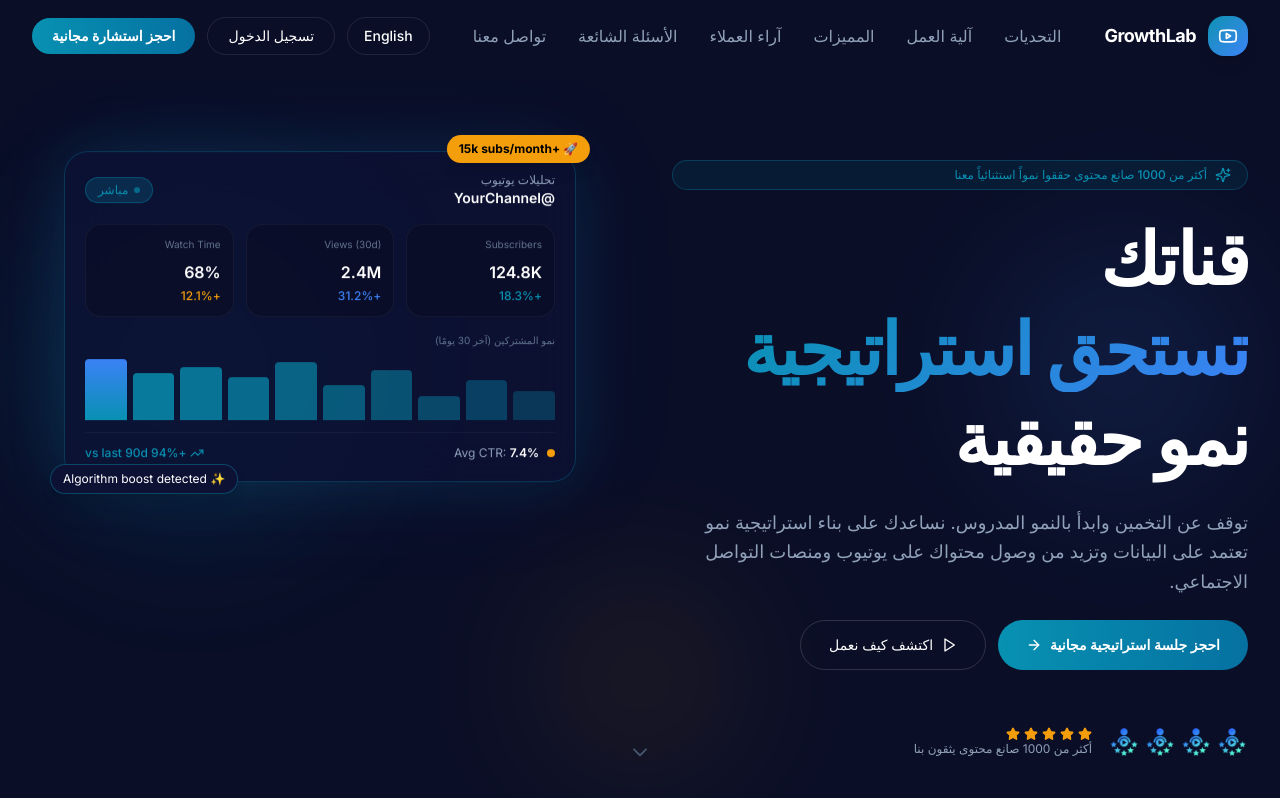
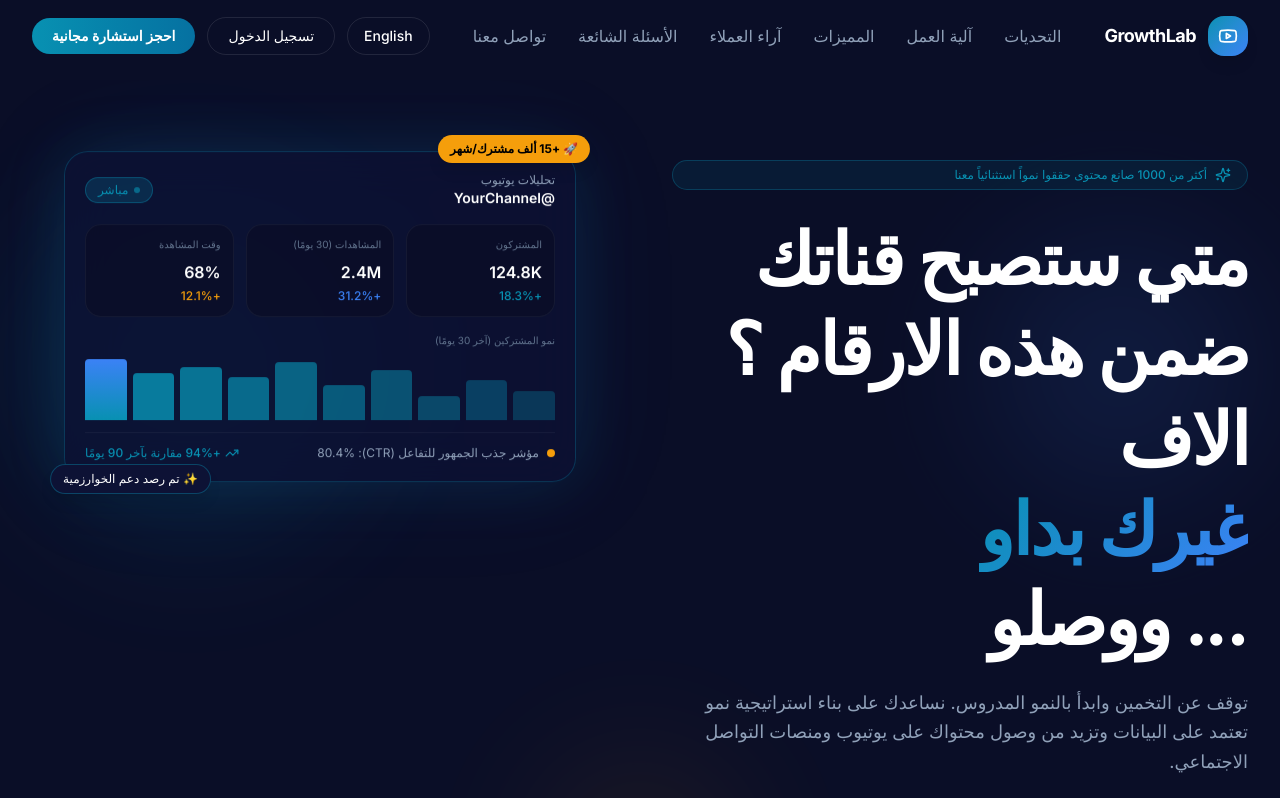
Before and after one commit to Mohammed-Karim226/GrowthLab, a Next.js app: page /ar in a window 1280 px wide. Shown: the top 798 px of the page. Built offline with nearby package versions, Linux system fonts and the light colour scheme.

Commit message:
- Fix and manage other translation issues

```diff
--- a/src/components/home/AnalyticsDashboard.tsx
+++ b/src/components/home/AnalyticsDashboard.tsx
@@ -42,19 +42,19 @@
         <div className="grid gap-3 sm:grid-cols-3 mb-4">
           {[
             {
-              label: "Subscribers",
+              label: t("subscribers"),
               value: "124.8K",
               change: "+18.3%",
               color: "#0891B2",
             },
             {
-              label: "Views (30d)",
+              label: t("views"),
               value: "2.4M",
               change: "+31.2%",
               color: "#3B82F6",
             },
             {
-              label: "Watch Time",
+              label: t("watchTime"),
               value: "68%",
               change: "+12.1%",
               color: "#F59E0B",
@@ -109,12 +109,12 @@
           <div className="flex items-center gap-2 text-slate-400">
             <span className="h-2 w-2 rounded-full bg-[#F59E0B]" />
             <span className="text-xs">
-              Avg CTR: <span className="font-semibold text-white">7.4%</span>
+               {t("avgCtr", { value: "80.4%" })}
             </span>
           </div>
           <div className="flex items-center gap-1 text-xs font-medium text-[#0891B2]">
             <TrendingUp className="h-3.5 w-3.5" />
-            <span>+94% vs last 90d</span>
+            <span>{t("vsLast90d")}</span>
           </div>
         </div>
       </div>
@@ -129,7 +129,7 @@
         }}
         className="absolute -bottom-3 -left-4 rounded-full bg-[#0D1235] border border-[#0891B2]/40 px-3 py-1.5 text-xs text-white shadow-lg"
       >
-        ✨ Algorithm boost detected
+        {t("algorithmBoost")}
       </motion.div>
 
       <motion.div
@@ -142,7 +142,7 @@
         }}
         className="absolute -top-4 -right-4 rounded-full bg-[#F59E0B] px-3 py-1.5 text-xs font-bold text-black shadow-lg"
       >
-        🚀 +15k subs/month
+       {t("subsMonth")}
       </motion.div>
     </motion.div>
   );
--- a/src/components/home/BenefitsSection.tsx
+++ b/src/components/home/BenefitsSection.tsx
@@ -3,7 +3,7 @@
 import SectionReveal from "@/components/home/SectionReveal";
 import type { BenefitCard } from "@/lib/landing";
 import { motion, useMotionValue, useTransform } from "framer-motion";
-import { useTranslations } from "next-intl";
+import { useLocale, useTranslations } from "next-intl";
 import { useRef } from "react";
 
 type BenefitsSectionProps = {
@@ -11,6 +11,7 @@
 };
 
 const BenefitsSection = ({ benefits }: BenefitsSectionProps) => {
+
   const t = useTranslations("benefits");
   return (
     <section
@@ -85,6 +86,8 @@
     x.set(0);
     y.set(0);
   };
+   const locale = useLocale();
+  const isRTL = locale === "ar";
   const t = useTranslations("benefits");
   return (
     <SectionReveal delay={index * 0.1}>
@@ -142,12 +145,12 @@
           {t(`items.${index}.desc`)}
         </p>
 
-        <div className="flex items-center gap-2 text-cyan-400 text-sm font-medium opacity-0 group-hover:opacity-100 transition-all duration-300 translate-y-1 group-hover:translate-y-0">
+        <a href="#contact" className="flex items-center gap-2 text-cyan-400 text-sm font-medium opacity-0 group-hover:opacity-100 transition-all duration-300 translate-y-1 group-hover:translate-y-0">
           {t("unlock")}
           <span className="text-xl transition-transform group-hover:translate-x-1">
-            →
+            {isRTL ? "←" : "→"}
           </span>
-        </div>
+        </a>
 
         <div className="absolute bottom-0 left-0 right-0 h-[3px] bg-linear-to-r from-transparent via-cyan-400 to-transparent scale-x-0 group-hover:scale-x-100 transition-transform duration-700 origin-left" />
 
--- a/src/locales/ar.json
+++ b/src/locales/ar.json
@@ -1,9 +1,9 @@
 {
   "hero": {
     "subtitle": "أكثر من 1000 صانع محتوى حققوا نمواً استثنائياً معنا",
-    "titleLine1": "قناتك",
-    "titleLine2": "تستحق استراتيجية",
-    "titleLine3": "نمو حقيقية",
+    "titleLine1": "متي ستصبح قناتك ضمن هذه الارقام ؟ الاف",
+    "titleLine2": "غيرك بداو",
+    "titleLine3": "... ووصلو",
     "description": "توقف عن التخمين وابدأ بالنمو المدروس. نساعدك على بناء استراتيجية نمو تعتمد على البيانات وتزيد من وصول محتواك على يوتيوب ومنصات التواصل الاجتماعي.",
     "ctaBook": "احجز جلسة استراتيجية مجانية",
     "ctaHowItWorks": "اكتشف كيف نعمل",
@@ -273,7 +273,10 @@
       "phoneInvalid": "يرجى إدخال رقم هاتف صالح."
     }
   },
-
+ "toast": {
+    "requestSuccess": "🎉 تم استلام طلبك بنجاح!",
+    "requestSuccessDesc": "تم إرسال رسالة تأكيد إلى رقم هاتفك {phone}"
+  },
   "analytics": {
     "title": "تحليلات يوتيوب",
     "live": "مباشر",
@@ -281,7 +284,7 @@
     "views": "المشاهدات (30 يومًا)",
     "watchTime": "وقت المشاهدة",
     "subscriberGrowth": "نمو المشتركين (آخر 30 يومًا)",
-    "avgCtr": "متوسط نسبة النقر (CTR): {value}",
+    "avgCtr": "مؤشر جذب الجمهور للتفاعل (CTR): {value}",
     "vsLast90d": "+94% مقارنة بآخر 90 يومًا",
     "algorithmBoost": "✨ تم رصد دعم الخوارزمية",
     "subsMonth": "🚀 +15 ألف مشترك/شهر"
--- a/src/locales/en.json
+++ b/src/locales/en.json
@@ -273,7 +273,10 @@
       "phoneInvalid": "Please enter a valid phone number."
     }
   },
-
+"toast": {
+    "requestSuccess": "🎉 Request Received Successfully!",
+    "requestSuccessDesc": "Confirmation SMS sent to {phone}"
+  },
   "analytics": {
     "title": "YouTube Analytics",
     "live": "LIVE",
```
